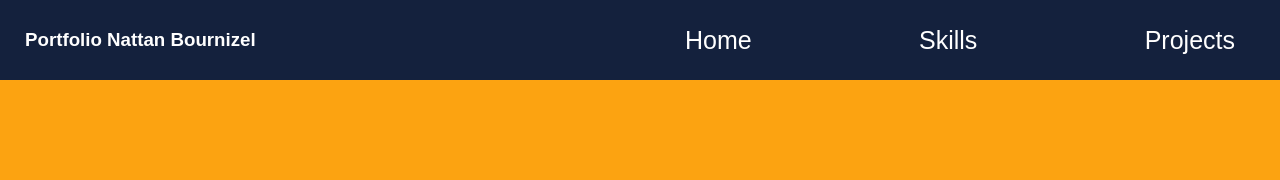
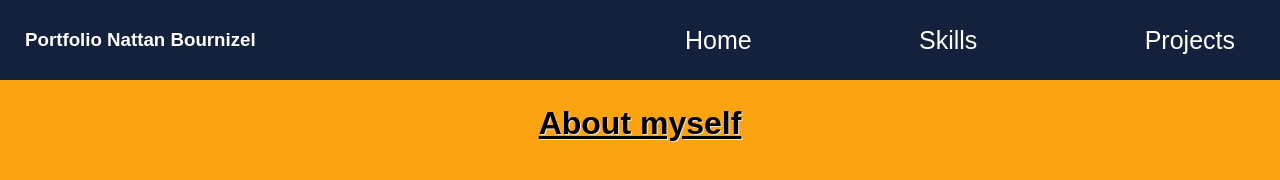
Before and after one commit to nattanbournizel/portfolio, a plain HTML site: page index.html in a window 1280 px wide. Drawn offline with Linux system fonts and the light colour scheme.

Commit message:
:lipstick: put some style for the title

```diff
--- a/index.html
+++ b/index.html
@@ -19,5 +19,9 @@
 
     </header>
 
+    <h1 class="titlehome">About myself</h1>
+
+
+
 </body>
 </html>
--- a/scss/body/body.scss
+++ b/scss/body/body.scss
@@ -7,3 +7,11 @@ body {
     background-color: #fca311;
     font-family: 'Varela Round', sans-serif;
 }
+
+.titlehome{
+    display: flex;
+    justify-content: center;
+    margin-top: 25px;
+    text-shadow: 1px 1px #e5e5e5;
+    text-decoration: underline;
+}
```
Also changed, not shown: scss/header/header.scss (line endings or trailing spaces), style.css, 1 other file.
